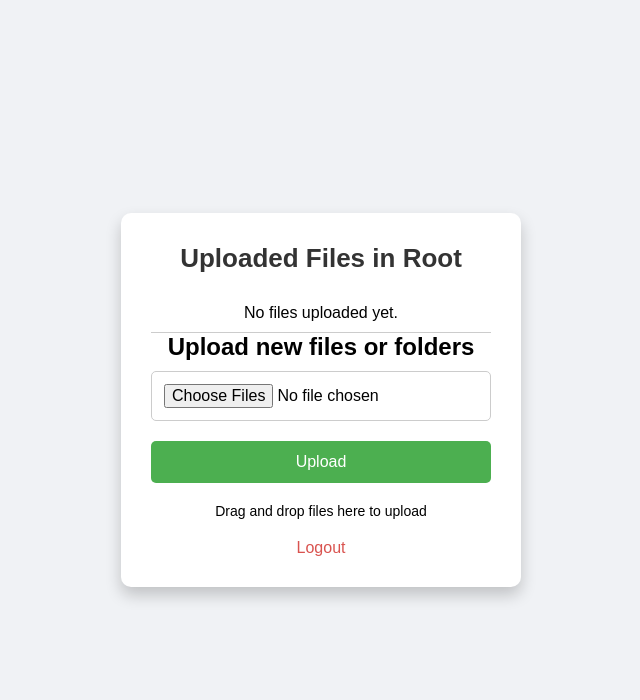
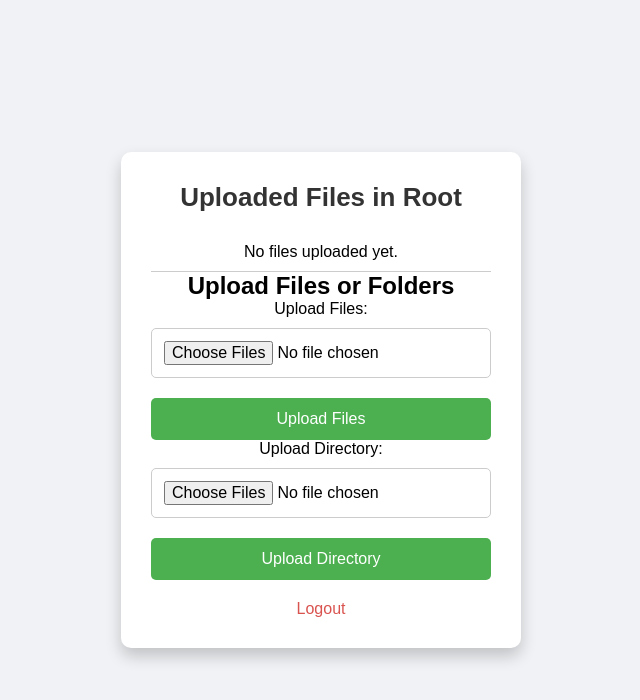
Before and after one commit to lelomator/fileserver, a Flask app: page /files in a window 1280 px wide. Shown: the top 700 px of the page, without its empty margins (319-959 px from the left). Run offline with Flask 3, Linux system fonts and the light colour scheme; the visitor is signed in with stand-in values (Sample User, id 1).

Commit message:
Update files.html

```diff
--- a/templates/files.html
+++ b/templates/files.html
@@ -12,7 +12,7 @@
 
         <ul style="max-height: 400px; overflow-y: scroll;">
             {% if current_path %}
-                <li><a href="/file">.. (Go Back)</a></li>
+                <li><a href="{{ url_for('files_ui', path=current_path.rsplit('/', 1)[0]) }}">.. (Go Back)</a></li>
             {% endif %}
             {% for file in files %}
                 {% if '.' not in file %}
@@ -27,54 +27,25 @@
             {% endfor %}
         </ul>
 
-        <h2>Upload new files or folders</h2>
-        <form action="{{ url_for('upload_file') }}" method="POST" enctype="multipart/form-data" id="uploadForm">
-            <input type="file" name="file" multiple>
+        <h2>Upload Files or Folders</h2>
+
+        <!-- Button for uploading individual files -->
+        <form action="{{ url_for('upload_file') }}" method="POST" enctype="multipart/form-data" id="uploadFileForm">
+            <label for="fileInput">Upload Files:</label>
+            <input type="file" id="fileInput" name="file" multiple>
             <input type="hidden" name="current_path" value="{{ current_path }}">
-            <input type="submit" value="Upload">
+            <input type="submit" value="Upload Files">
         </form>
 
-        <div id="drop-area">
-            <p>Drag and drop files here to upload</p>
+        <!-- Button for uploading directories -->
+        <form action="{{ url_for('upload_file') }}" method="POST" enctype="multipart/form-data" id="uploadDirForm">
+            <label for="dirInput">Upload Directory:</label>
+            <input type="file" id="dirInput" name="file" multiple webkitdirectory>
             <input type="hidden" name="current_path" value="{{ current_path }}">
-        </div>
+            <input type="submit" value="Upload Directory">
+        </form>
 
         <p><a href="{{ url_for('logout') }}" class="logout-link">Logout</a></p>
     </div>
-
-    <script>
-        const dropArea = document.getElementById('drop-area');
-        const uploadForm = document.getElementById('uploadForm');
-
-        dropArea.addEventListener('dragover', (e) => {
-            e.preventDefault();
-            dropArea.classList.add('drag-over');
-        });
-
-        dropArea.addEventListener('dragleave', (e) => {
-            dropArea.classList.remove('drag-over');
-        });
-
-        dropArea.addEventListener('drop', (e) => {
-            e.preventDefault();
-            dropArea.classList.remove('drag-over');
-
-            const files = e.dataTransfer.files;
-            const formData = new FormData(uploadForm);
-
-            for (const file of files) {
-                formData.append('file', file);
-            }
-
-            fetch(uploadForm.action, {
-                method: 'POST',
-                body: formData
-            }).then(() => {
-                window.location.reload();
-            }).catch((error) => {
-                console.error('Error uploading files:', error);
-            });
-        });
-    </script>
 </body>
 </html>
```
